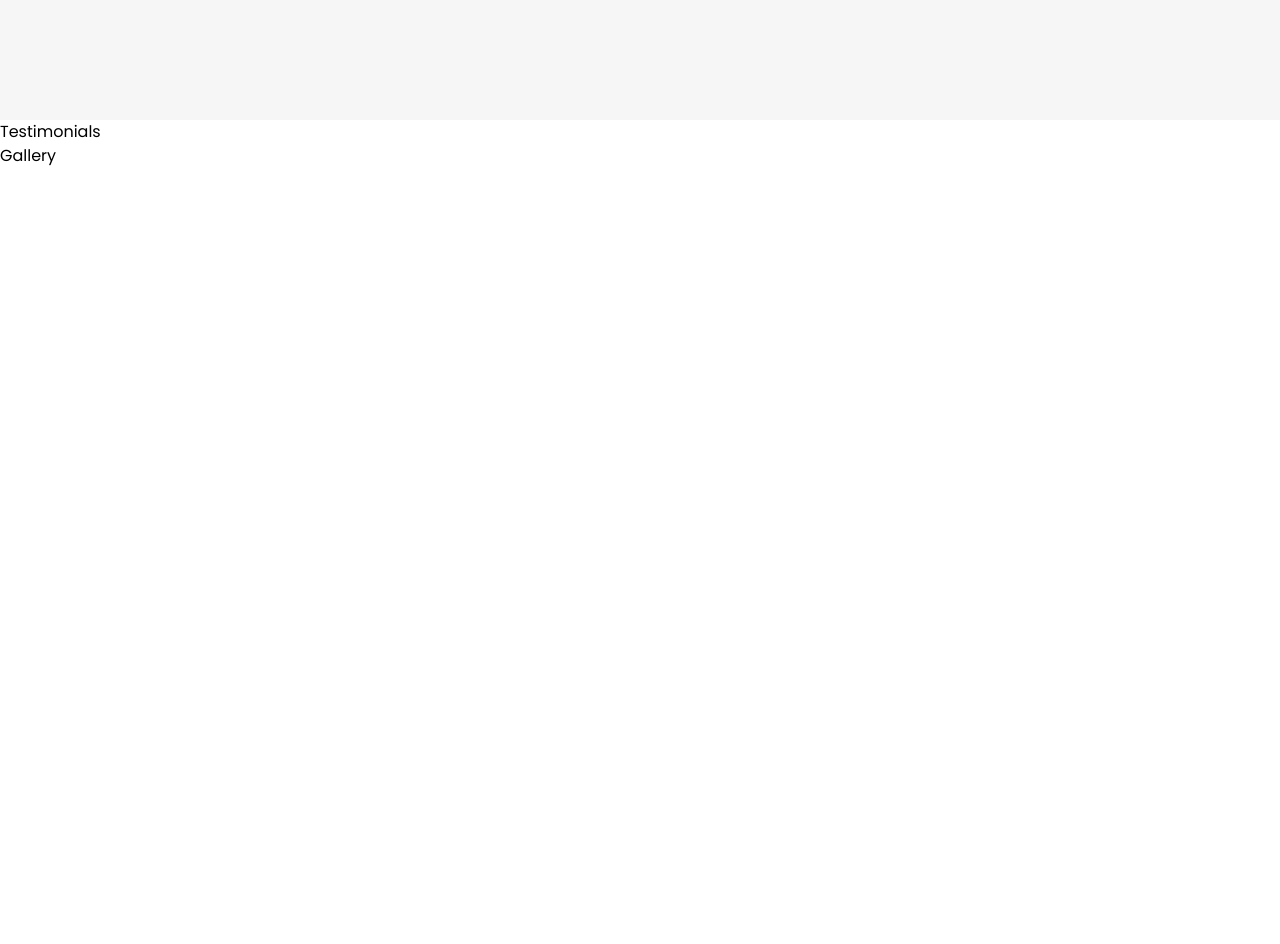
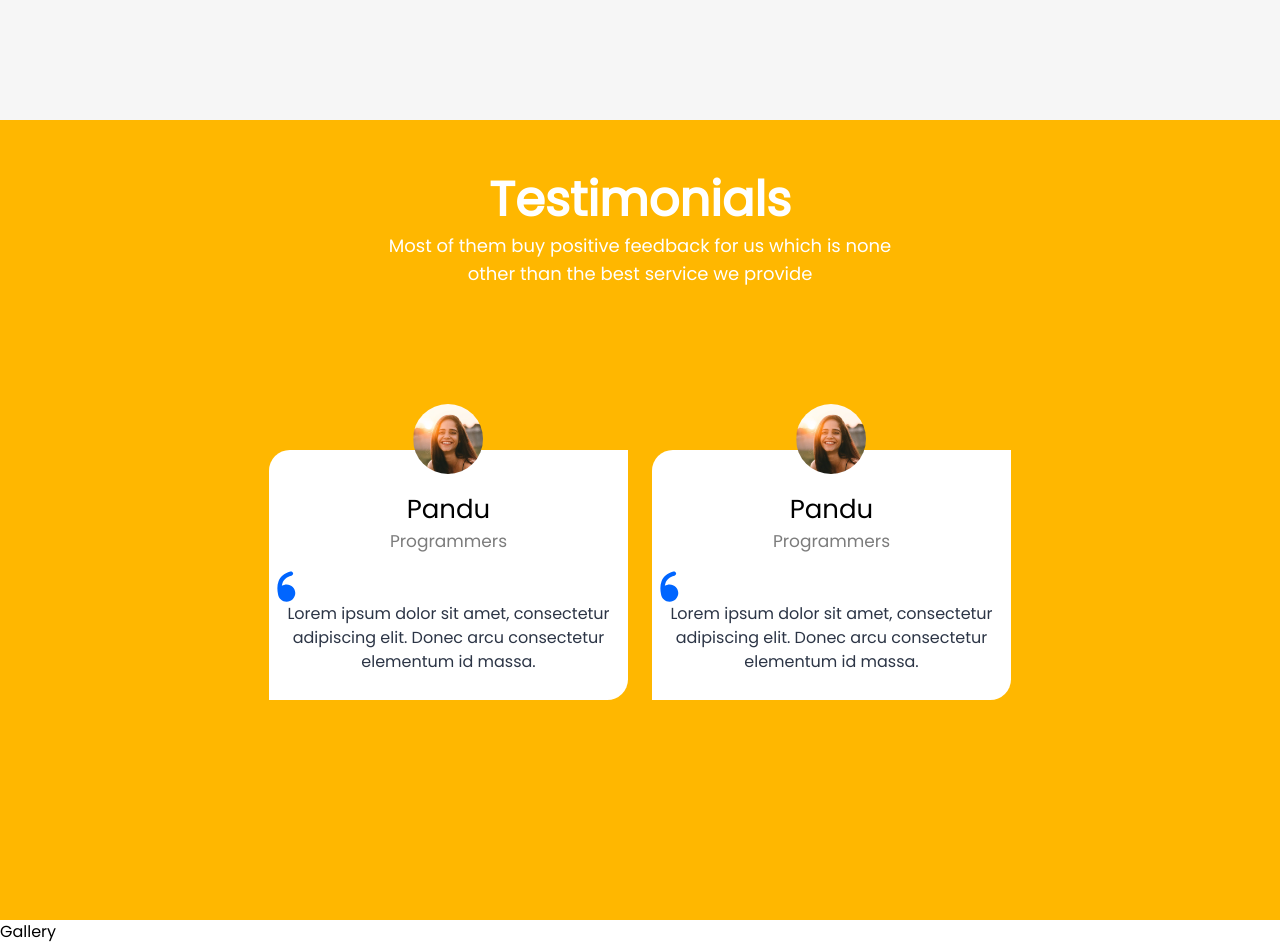
Before and after one commit to RozKoy/Bimbel-Griselda, a Next.js app: page / in a window 1280 px wide. Shown: the part 1480-2424 px from the top of the page. Before the commit the page ends 1648 px from the top, so only its background shows below. Built offline with nearby package versions, Linux system fonts and the light colour scheme.

Commit message:
Add Testimonials Pages

```diff
--- a/src/components/landing-pages/Beranda/Testimonials.tsx
+++ b/src/components/landing-pages/Beranda/Testimonials.tsx
@@ -1,7 +1,30 @@
+import CardTestimonials from "../CardTestimonials";
 const Testimonials = () => {
   return (
-    <div>
-      <h1>Testimonials</h1>
+    <div className="bg-[#FFB700] w-full h-screen sm:py-14 sm:px-14">
+      <div className=" w-auto h-full flex flex-col items-center sm:space-y-28 ">
+        <div className="flex flex-col space-y-2">
+          <p className="text-[#FFF] text-center font-extrabold sm:text-5xl">
+            Testimonials
+          </p>
+          <p className="text-center text-[#FFF] font-medium sm:text-lg sm:w-[535px]">
+            Most of them buy positive feedback for us which is none other than
+            the best service we provide
+          </p>
+        </div>
+        <div className="flex sm:space-x-6">
+          <CardTestimonials
+            nama="Pandu"
+            job="Programmers"
+            testimony="Lorem ipsum dolor sit amet, consectetur adipiscing elit. Donec arcu consectetur elementum id massa."
+          />
+          <CardTestimonials
+            nama="Pandu"
+            job="Programmers"
+            testimony="Lorem ipsum dolor sit amet, consectetur adipiscing elit. Donec arcu consectetur elementum id massa."
+          />
+        </div>
+      </div>
     </div>
   );
 };
--- /dev/null
+++ b/src/components/landing-pages/CardTestimonials.tsx
@@ -0,0 +1,45 @@
+import Image from "next/image";
+import user from "/public/assets/user.png";
+import Comma from "./Icons/CommaIcon";
+
+interface CardTestimonialsProps {
+  nama?: string;
+  job?: string;
+  testimony?: string;
+}
+
+const CardTestimonials: React.FC<CardTestimonialsProps> = ({
+  nama,
+  job,
+  testimony,
+}) => {
+  return (
+    <div className=" h-[300px] relative flex items-end">
+      <div className="absolute top-1 left-[40%]">
+        <Image
+          src={user}
+          width={70}
+          height={40}
+          alt="user"
+          className="rounded-full "
+        />
+      </div>
+      <div className="w-full h-5/6  bg-[#FFF] rounded-br-[20.803px] rounded-tl-[20.803px] flex flex-col items-center sm:py-10 sm:px-2 sm:space-y-4  ">
+        <div>
+          <p className="text-center font-medium sm:text-[26px]">{nama}</p>
+          <p className="text-center font-medium text-[#7C7C7C] sm:text-[17px]">
+            {job}
+          </p>
+        </div>
+        <div>
+          <Comma />
+          <p className="text-center text-[#2C3546] font-light sm:w-[343px] sm:text-base">
+            {testimony}
+          </p>
+        </div>
+      </div>
+    </div>
+  );
+};
+
+export default CardTestimonials;
--- /dev/null
+++ b/src/components/landing-pages/Icons/CommaIcon.tsx
@@ -0,0 +1,16 @@
+export default function Comma() {
+  return (
+    <svg
+      xmlns="http://www.w3.org/2000/svg"
+      width="19"
+      height="31"
+      viewBox="0 0 19 31"
+      fill="none"
+    >
+      <path
+        d="M4.84878 14.8717C6.21617 13.97 7.85417 13.445 9.61458 13.445C14.4011 13.445 18.2812 17.3253 18.2812 22.1117C18.2812 26.8981 14.4011 30.7783 9.61458 30.7783C5.21842 30.7783 1.58687 27.5052 1.02375 23.263C0.233566 19.3793 -0.0751839 14.7103 1.4729 10.4842C3.13127 5.95656 6.81113 2.24029 13.3991 0.515623C14.5568 0.212507 15.7409 0.905407 16.0439 2.06284C16.347 3.22049 15.6543 4.40457 14.4966 4.70769C9.16803 6.1028 6.6729 8.88654 5.54168 11.9747C5.20455 12.8955 4.97987 13.8681 4.84878 14.8717Z"
+        fill="#0065FF"
+      />
+    </svg>
+  );
+}
```
Also changed, not shown: public/assets/user.png (added).
